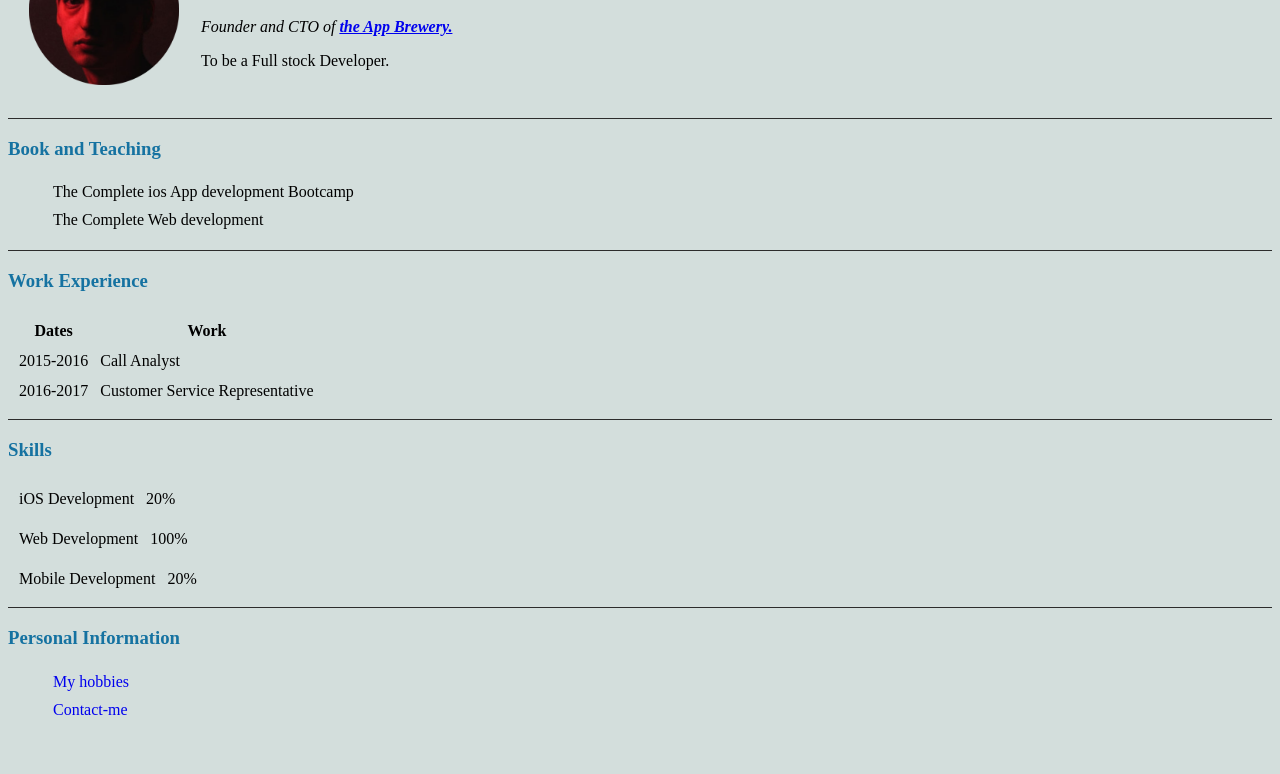
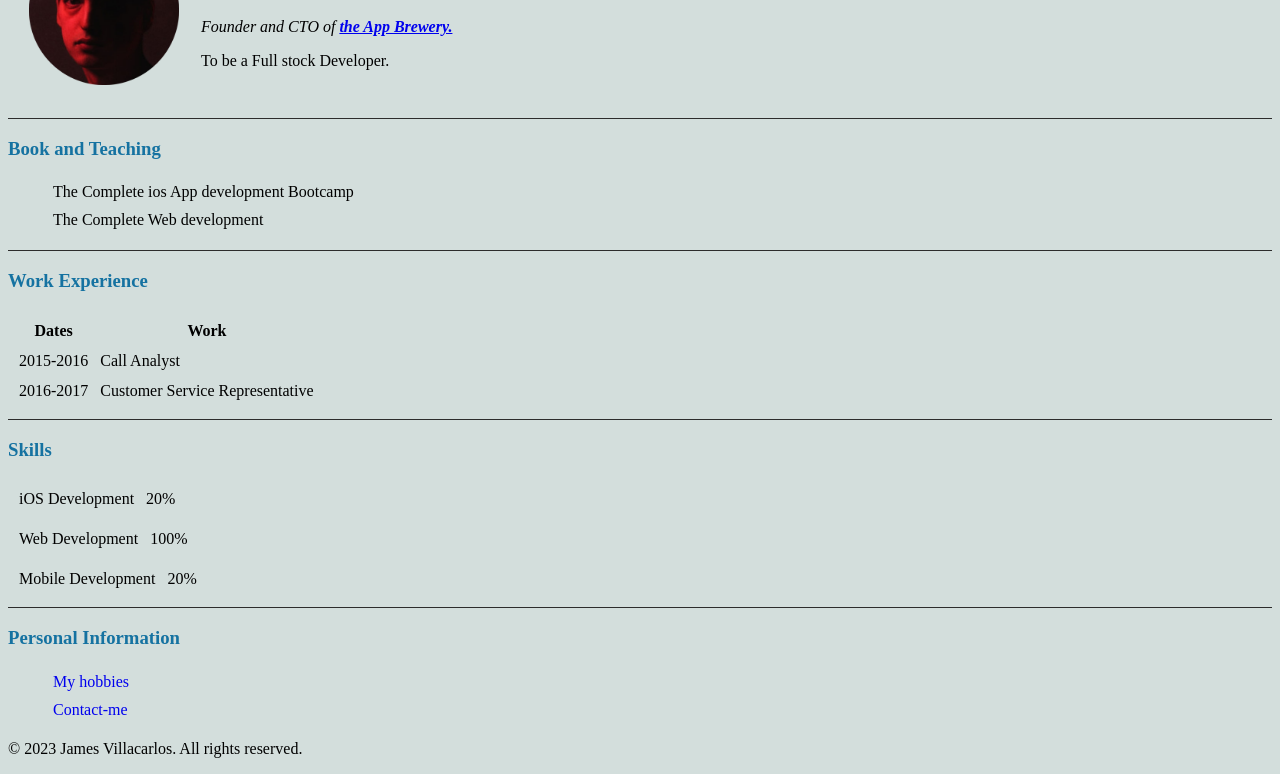
Before and after one commit to Jamezzz1996/cv, a plain HTML site: page index.html in a window 1280 px wide. Shown: the part 94-868 px from the top of the page. Before the commit the page ends 834 px from the top, so only its background shows below. Drawn offline with Linux system fonts and the light colour scheme.

Commit message:
Update index.html

```diff
--- a/index.html
+++ b/index.html
@@ -79,6 +79,10 @@
       <li><a href="Contact-me.html">Contact-me</a></li>
     </ul>
 
+    <footer>
+        <p>&copy; 2023 James Villacarlos. All rights reserved.</p>
+    </footer>
+
 </body>
 
 </html>
```
